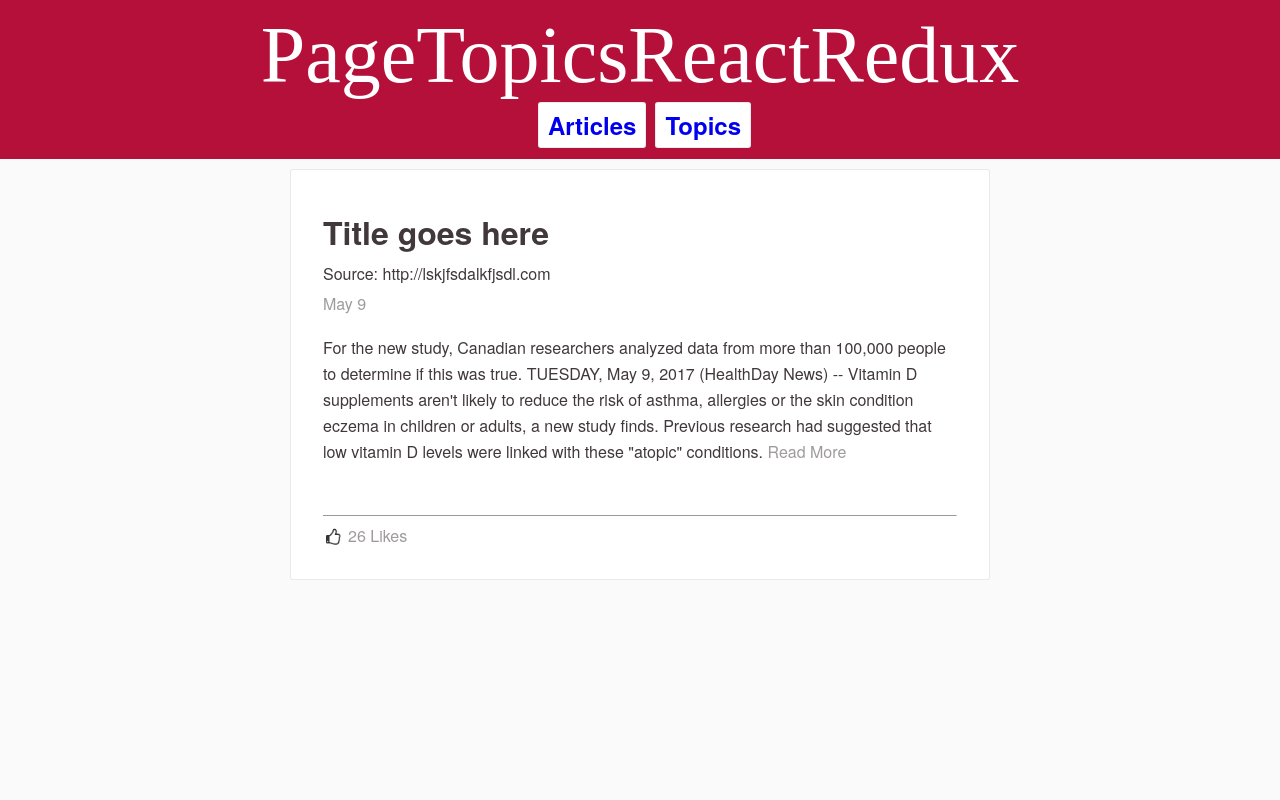
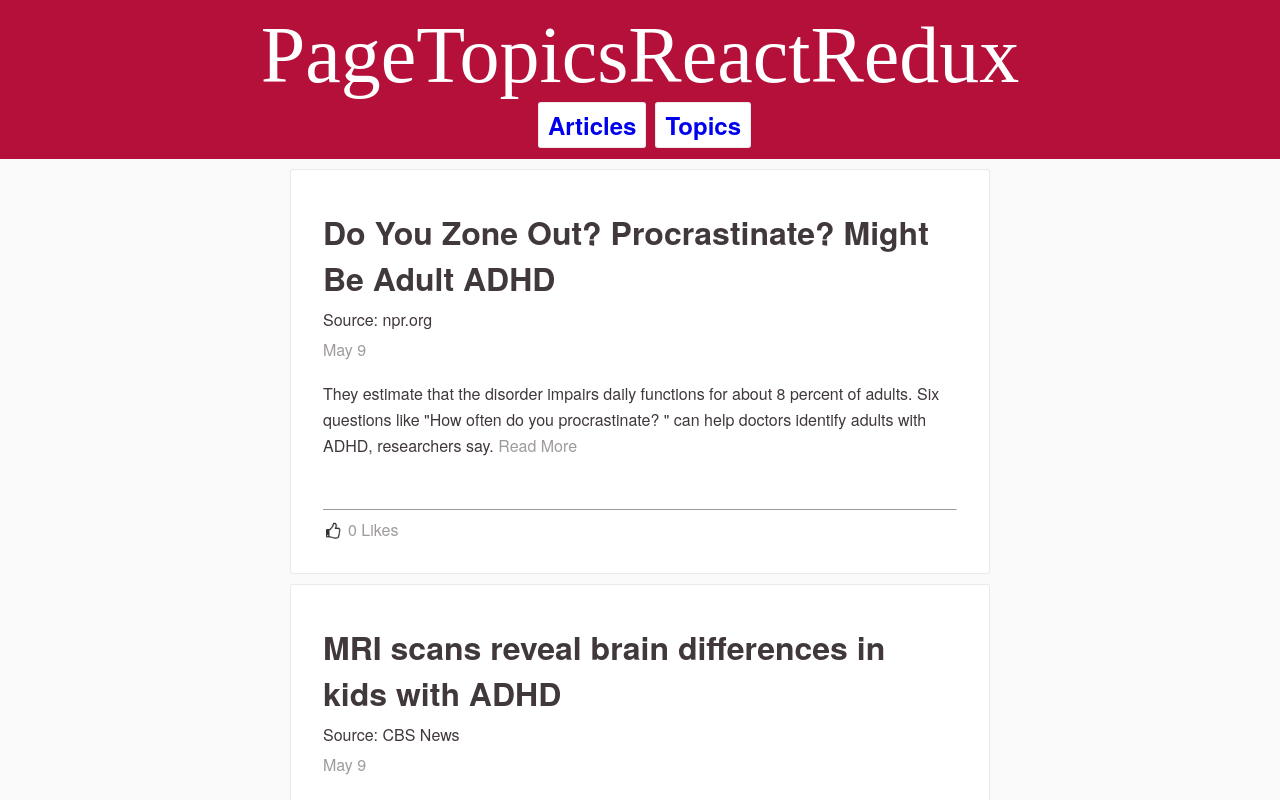
Before and after one commit to kimhjona/PageTopicsReactRedux, a React (Create React App) app: page / in a window 1280 px wide. Shown: the top 800 px of the page. Built offline with nearby package versions, Linux system fonts and the light colour scheme.

Commit message:
articles are rendering

```diff
--- a/src/components/ArtList.js
+++ b/src/components/ArtList.js
@@ -1,11 +1,18 @@
 import React, { Component } from 'react';
 import ListItem from './ListItem';
+import store from '../store/store'
 
 class ArtList extends Component {
   render() {
+    let articles = store.getState().articles.data;
+    console.log(articles)
+    let articlesData = articles.map(obj => {
+      return <ListItem title= { obj.title } source={ obj.attribution.displayName } data={ obj.date } summary={ obj.summary } likes={ obj.likesCount } url={ obj.url } />
+    })
+
     return (
       <div className='entireList'>
-        <ListItem />
+        { articlesData }
       </div>
     );
   }
--- a/src/components/ListItem.js
+++ b/src/components/ListItem.js
@@ -2,23 +2,21 @@ import React, { Component } from 'react';
 
 class ListItem extends Component {
   render() {
+    console.log('this.props:',this.props);
     return (
       <div className='listItem'>
-        <h1>Title goes here</h1>
+        <h1>{ this.props.title }</h1>
         <p>
-          Source: http://lskjfsdalkfjsdl.com
+          Source: { this.props.source }
         </p>
         <p className='grey'>
           May 9
         </p>
         <div className='summary'>
-          For the new study, Canadian researchers analyzed data from more than 100,000 people to determine if this was true. TUESDAY,
-          May 9, 2017 (HealthDay News) -- Vitamin D supplements aren't likely to reduce the risk of asthma, allergies or the
-          skin condition eczema in children or adults, a new study finds. Previous research had suggested that low vitamin D
-          levels were linked with these "atopic" conditions. <a className='a' href='#'>Read More</a>
+          { this.props.summary } <a className='a' href={'' + this.props.url} >Read More</a>
         </div>
         <hr/>
-        <span className='like'><img src={require('../img/thumbsup.png')} className='likeImg' alt="Like Button" width='20' height='20'/>26 Likes</span>
+        <span className='like'><img src={require('../img/thumbsup.png')} className='likeImg' alt="Like Button" width='20' height='20'/>{ this.props.likes } Likes</span>
       </div>
     );
   }
--- a/src/components/Topic.js
+++ b/src/components/Topic.js
@@ -5,21 +5,22 @@ import store from '../store/store';
 class Topic extends Component {
 
   addingTopic = (i) => {
-    console.log('addingTopic func called');
+    // console.log('addingTopic func called');
     store.dispatch({ type: 'ADD_TOPIC', id: i});
   }
 
-  removingTopic = (i) => {
-    console.log('addingTopic func called');
+  removingTopic = (i, button) => {
+    // console.log('addingTopic func called');
     store.dispatch({ type: 'REMOVE_TOPIC', id: i});
   }
+
 
   render() {
     let followButton;
     if (this.props.followed) {
-      followButton = <span className='right following' onClick={() => this.removingTopic(this.props.id)}><span className='red bold check'>✔</span>Following</span>
+      followButton = <span className='right following' onClick={() => this.removingTopic(this.props.id, followButton)}><span className='red bold check'>✔</span>Following</span>
     } else {
-      followButton = <span className='right follow' onClick={() => this.addingTopic(this.props.id)}><span className='red bold check'>+</span>Follow</span>;
+      followButton = <span className='right follow' onClick={() => this.addingTopic(this.props.id, followButton)}><span className='red bold check'>+</span>Follow</span>;
     }
     return (
       <div className='topicItem'>
```
